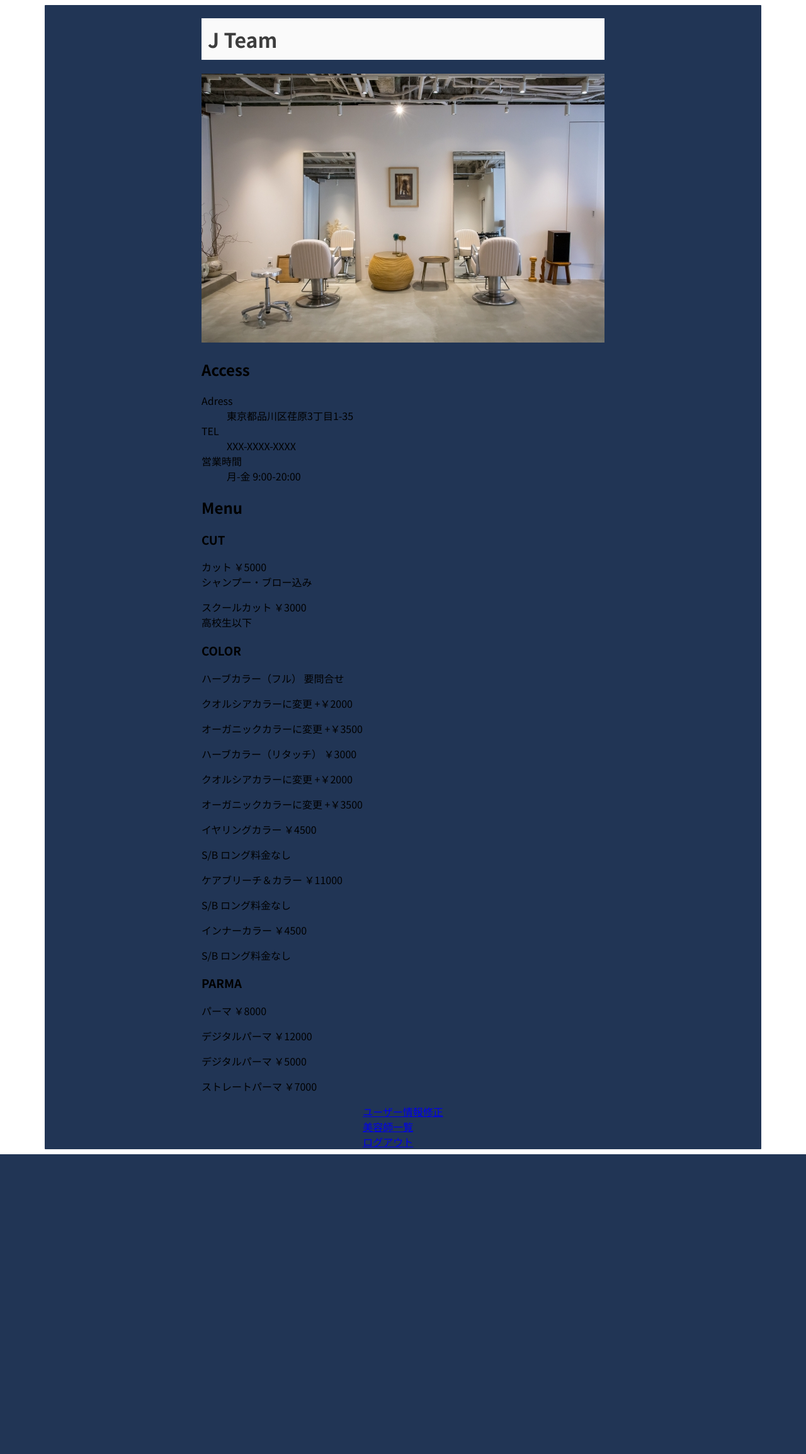
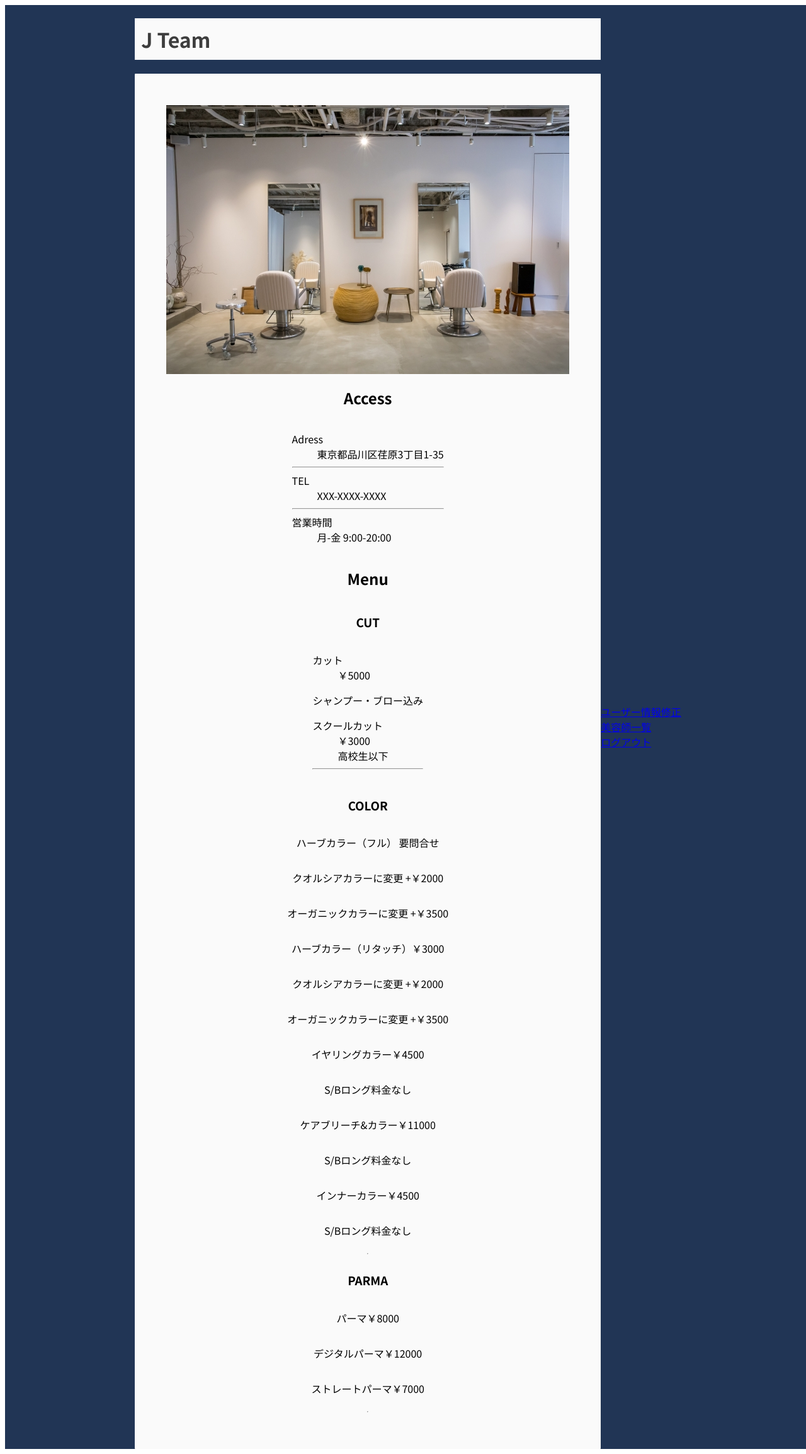
Before and after one commit to J-Team-2025-Winter/J-Team-2025-Winter, a Flask app: page /main in a window 1280 px wide. Shown: the whole page at 63% size. Before the commit the page ends 1833 px from the top, so only its background shows below. Run offline with Flask 2, Linux system fonts and the light colour scheme.

Commit message:
main修正

```diff
--- a/ChatApp/static/css/main_customer.css
+++ b/ChatApp/static/css/main_customer.css
@@ -1,4 +1,4 @@
-.main-container{
+.customer_main-wrapper{
     width:100vw;
     min-height:100vh;
     display:flex;
@@ -6,6 +6,18 @@
     align-items:center;
     background-color: var(--navy_blue);
 }
+.customer_main-container{
+    width:auto;
+    height: auto;
+    margin:auto;
+    border-radius:1px;
+    flex-direction:column;
+    align-items:center;
+    display:flex;
+    padding:50px;
+    background-color: var(--white_1);
+}
+
 h1{
     font-size:32px;
     color:var(--black);
@@ -13,15 +25,21 @@ h1{
     padding:10px;
 }
 
-.main-title{
-
-}
+.menu-hr{
+    border:0;
+    height:2px;
+    border-width:100%;
+    border-color:var(--gray)
+ }
 
 :root{
     --navy_blue:#213555;
     --white_1:#FAFAFA;
     --black:#3D3D3D;
+    --gray:#494848;
 }
+
+
 
 /*　以下でボタンを押下したら色が変わるJavascriptを入れたい。
 /*.main-button-container a.active {
--- a/ChatApp/templates/main.html
+++ b/ChatApp/templates/main.html
@@ -2,57 +2,69 @@
 <title>Main</title>
 <link rel="stylesheet" href="static\css\main_customer.css">
 {% endblock %} {% block body %}
-<div class="main-container">
+<div class="customer_main-wrapper">
   <div class="main-title">
     <h1>J Team</h1>
     <p class="main-title-text"></p>
-
+    <div class="customer_main-container">
     <img src="static\img\Top.jpg" alt="ページを表示できません">
 
       <h2>Access</h2>
       <dl>
       <dt>Adress</dt>
-      <dd>東京都品川区荏原3丁目1-35</dd>
+      <dd>東京都品川区荏原3丁目1-35</dd><hr>
+
 
       <dt>TEL</dt>
-      <dd>XXX-XXXX-XXXX</dd>
+      <dd>XXX-XXXX-XXXX</dd><hr>
+
 
       <dt>営業時間</dt>
       <dd>月-金 9:00-20:00</dd>
       </dl>
 
+
        <h2>Menu</h2>
        <h3>CUT</h3>
-       <p>カット  ￥5000<br>シャンプー・ブロー込み</p>
-       <p>スクールカット  ￥3000<br>高校生以下</p>
+      <dl>
+       <dt>カット</dt><dd>￥5000</dd>
+       <p>シャンプー・ブロー込み</p>
+       <dt>スクールカット</dt>
+       <dd>￥3000</dd>
+       <dd>高校生以下</dd>
+       <hr>
+      </dl>
 
        <h3>COLOR</h3>
-       <p>ハーブカラー（フル）  要問合せ</p>
-       <p>クオルシアカラーに変更             +￥2000</p>
-       <p>オーガニックカラーに変更           +￥3500</p>
 
-       <p>ハーブカラー（リタッチ）  ￥3000</hp>
-       <p>クオルシアカラーに変更             +￥2000</p>
-       <p>オーガニックカラーに変更           +￥3500</p>
+      <p>ハーブカラー（フル） 要問合せ</p>
+      <p>クオルシアカラーに変更 +￥2000</p>
+      <p>オーガニックカラーに変更 +￥3500</p>
 
-       <p>イヤリングカラー          ￥4500</p>
-       <p>S/B ロング料金なし</p>
+      <p>ハーブカラー（リタッチ）￥3000</p>
+      <p>クオルシアカラーに変更 +￥2000</p>
+      <p>オーガニックカラーに変更 +￥3500</p>
 
-       <p>ケアブリーチ＆カラー          ￥11000</p>
-       <p>S/B ロング料金なし</p>
+      <p>イヤリングカラー￥4500</p>
+      <p>S/Bロング料金なし</p>
 
-       <p>インナーカラー         ￥4500</p>
-       <p>S/B ロング料金なし</p>
+      <p>ケアブリーチ&カラー￥11000</p>
+      <p>S/Bロング料金なし</p>
 
-       <h3>PARMA</h3>
-       <p>パーマ         ￥8000</p>
-       <p>デジタルパーマ             ￥12000</p>
-       <p>デジタルパーマ             ￥5000</p>
-       <p>ストレートパーマ             ￥7000</p>
+      <p>インナーカラー￥4500</p>
+      <p>S/Bロング料金なし</p>
+      <hr>
+
+      <h3>PARMA</h3>
+      <p>パーマ￥8000</p>
+      <p>デジタルパーマ￥12000</p>
+      <p>ストレートパーマ￥7000</p>
+      <hr>
 
 
 
   </div>
+</div>
   <div class="main-button-container">
     <a class="modify-user-information" href="{{ url_for('signup_view') }}">
       ユーザー情報修正
@@ -64,5 +76,6 @@
       ログアウト
     </a>
   </div>
+ </div>
 </div>
 {% endblock %}
```
Also changed, not shown: ChatApp/uploads/image.png (added).
